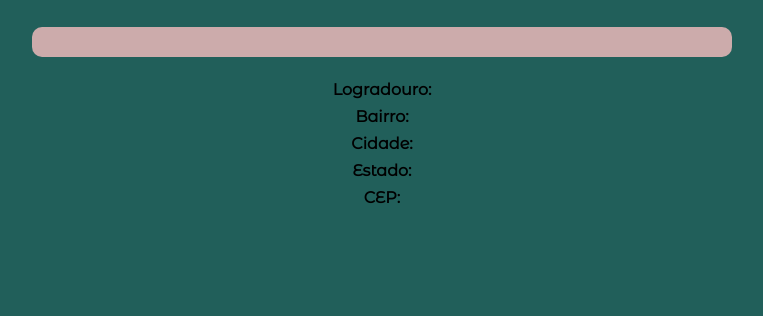
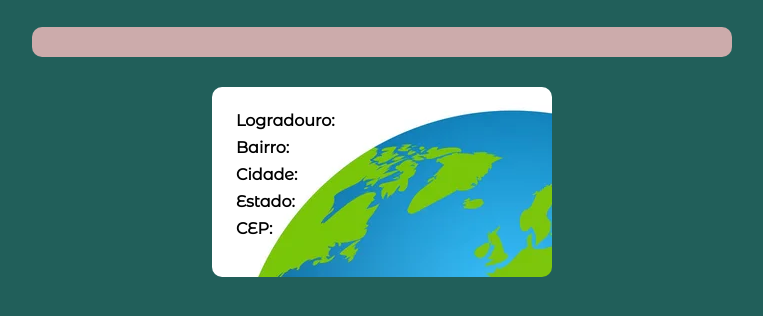
Before and after one commit to dayannealcantara/consultarCEP, a plain HTML site: page index.html in a window 1280 px wide. Shown: the part 210-526 px from the top of the page, without its empty margins (258-1021 px from the left). Drawn offline with Linux system fonts and the light colour scheme.

Commit message:
ajustes para estilização

```diff
--- a/index.html
+++ b/index.html
@@ -22,13 +22,17 @@
 
     <div data-js="inforCep">
       <div  class=carregando data-js="carregando"><h2 data-js="status"></h2></div>
-      <br />
-      <p><strong>Logradouro:</strong> <span data-js="logradouro"></span></p>
-      <p><strong>Bairro:</strong> <span data-js="bairro"></span></p>
-      <p><strong>Cidade:</strong> <span data-js="cidade"></span></p>
-      <p><strong>Estado:</strong> <span data-js="estado"></span></p>
-      <p><strong>CEP:</strong> <span data-js="cep"></span></p>
+
     </div>
+      <div class="dados">
+        <p><strong>Logradouro:</strong> <span data-js="logradouro"></span></p>
+        <p><strong>Bairro:</strong> <span data-js="bairro"></span></p>
+        <p><strong>Cidade:</strong> <span data-js="cidade"></span></p>
+        <p><strong>Estado:</strong> <span data-js="estado"></span></p>
+        <p><strong>CEP:</strong> <span data-js="cep"></span></p>
+      </div>
+
+
     <script src="./script.js"></script>
   </body>
 </html>
```
